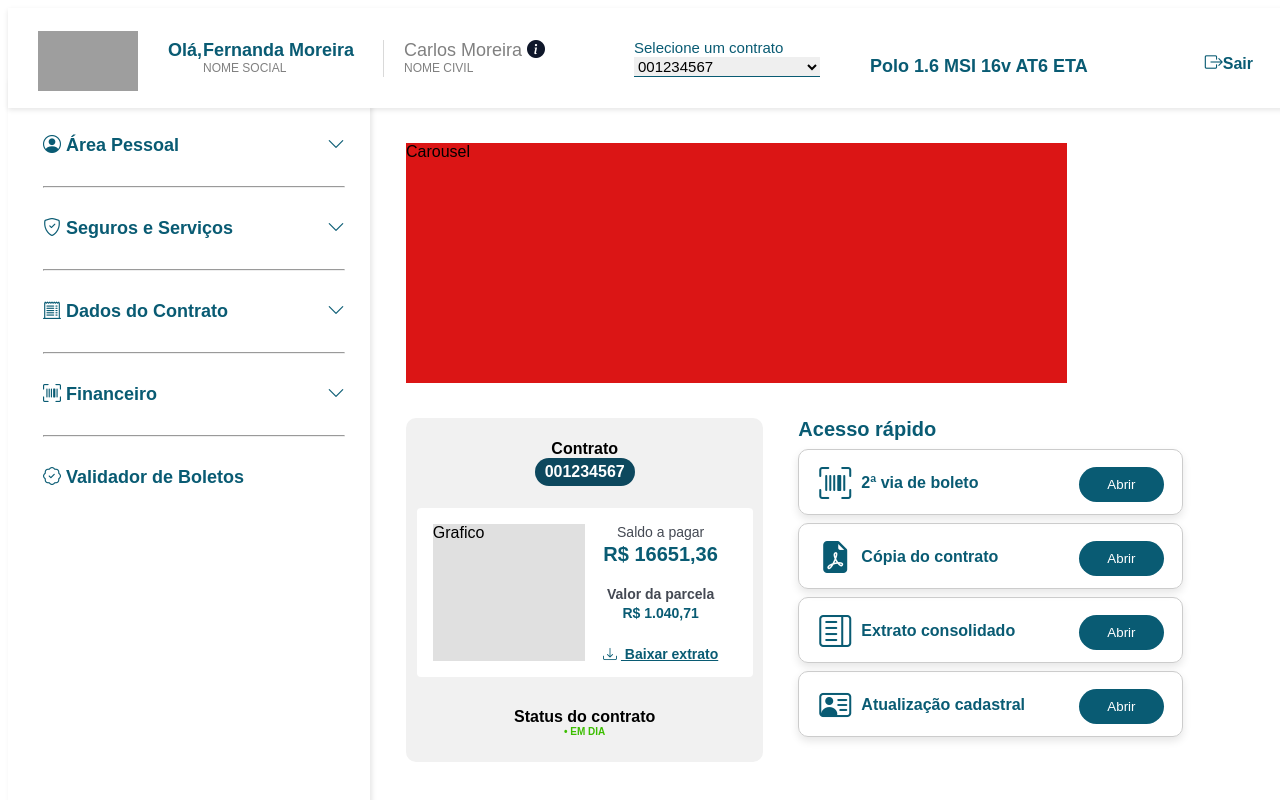
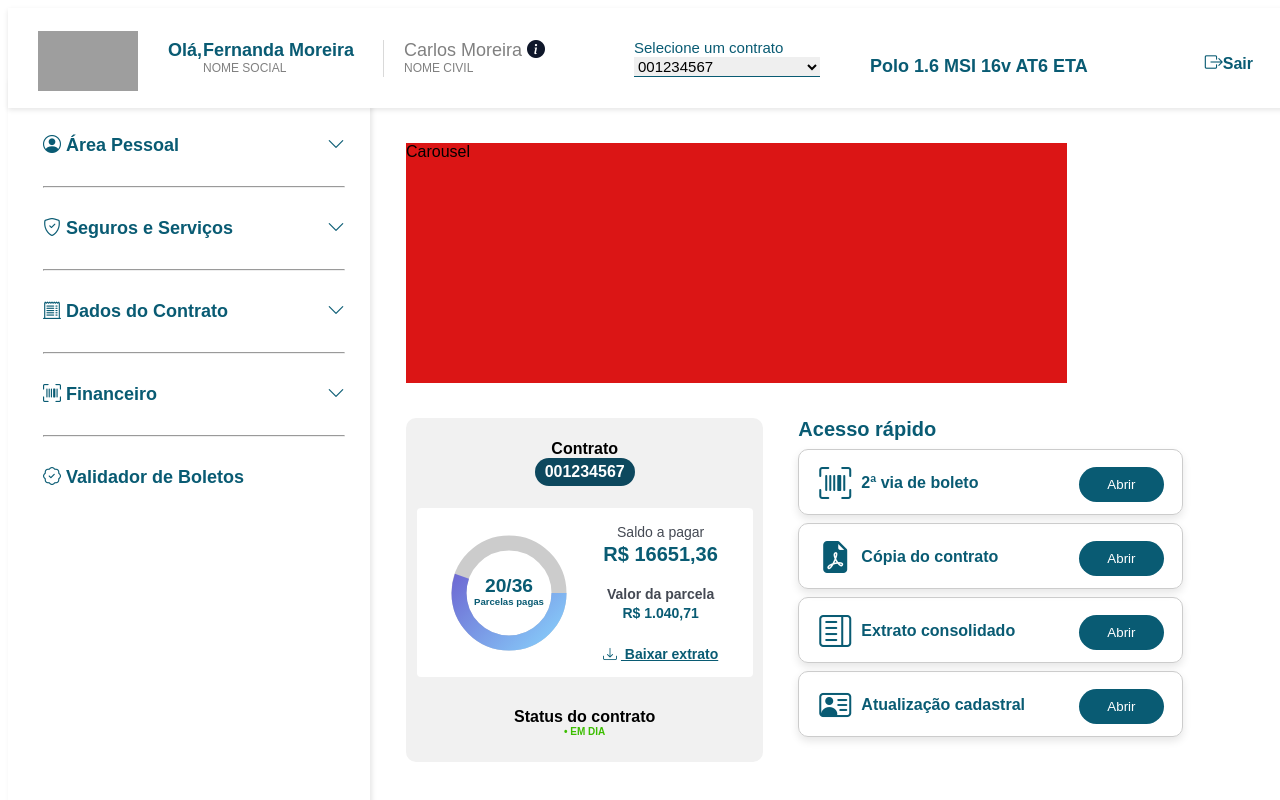
Before and after one commit to christiananjos/Projeto, an Angular app in the folder Poc-Volks/: page / in a window 1280 px wide. Shown: the top 800 px of the page. Built offline with nearby package versions, Linux system fonts and the light colour scheme; grey boxes are pictures that could not be loaded.

Commit message:
Grafico de parcelas pagas

```diff
--- a/Poc-Volks/src/app/app.component.html
+++ b/Poc-Volks/src/app/app.component.html
@@ -104,7 +104,7 @@
   <div style="width: 100%; height: 50%; margin-top: 35px;">
     <div style="display: flex; width: 100%; height: 100%;">
 
-      <!-- Grafico -->
+      <!-- Grafico e Resumo do contrato -->
       <div style="width: 50%; height: 100%; background-color: #F1F1F1; border-radius: 10px;">
         <div
           style="width: 100%;height: 90px; display: flex; flex-direction: column; align-items: center; justify-content: center;">
@@ -114,8 +114,24 @@
         <div style="width: 85%; height: 137px; border-radius: 4px; padding: 16px; gap: 8px; background-color: #ffffff;
             margin-left: auto;margin-right: auto;margin-top: auto;margin-bottom: auto;">
           <div style="display: flex; width: 100%; height: 100%;">
-            <div style="width: 50%; height: 100%; background-color: #e0e0e0;">
-              Grafico
+            <div style="width: 50%; height: 100%; display: flex; align-items: center; justify-content: center;">
+              <div class="progress-circle">
+              <svg width="120" height="120">
+                <!-- Fundo do círculo -->
+                <circle cx="60" cy="60" r="50" stroke="#ccc" stroke-width="15" fill="none"/>
+                <!-- Barra de progresso -->
+                <circle cx="60" cy="60" r="50" stroke="url(#gradient)" stroke-width="15" fill="none" stroke-dasharray="314" stroke-dashoffset="140"/>
+                <defs>
+                  <linearGradient id="gradient" x1="0%" y1="0%" x2="100%" y2="100%">
+                    <stop offset="0%" style="stop-color:#6A5ACD; stop-opacity:1"/>
+                    <stop offset="100%" style="stop-color:#87CEFA; stop-opacity:1"/>
+                  </linearGradient>
+                </defs>
+                <text x="50%" y="45%" dominant-baseline="middle" text-anchor="middle">20/36</text>
+                <text x="50%" y="58%" dominant-baseline="middle" text-anchor="middle" style="font-size: 0.5em;">Parcelas pagas</text>
+
+              </svg>
+              </div>
             </div>
             <div style="width: 50%; height: 100%; flex-direction: column; color: #095B73;">
               <div>
@@ -503,6 +519,28 @@
         font-weight: bold;
       }
 
+      .progress-circle {
+            width: 120px;
+            height: 120px;
+            position: relative;
+            display: flex;
+            align-items: center;
+            justify-content: center;
+            font-size: 1.2rem;
+            font-weight: bold;
+            /* color: #024059; */
+        }
+
+        .progress-circle svg {
+            transform: rotate(360deg); /* Mantém a rotação */
+        }
+
+        .progress-circle text {
+            fill: #095B73;
+            font-size: 1.2rem;
+            font-weight: bold;
+        }
+
       /* .footer {
     width: 100%;
     position: fixed;
```
